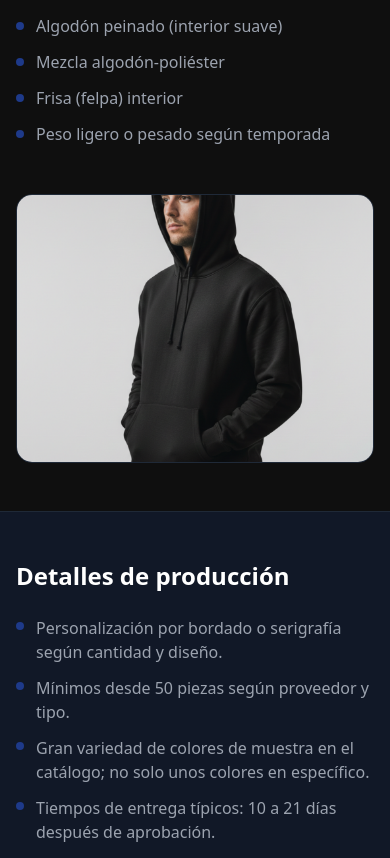
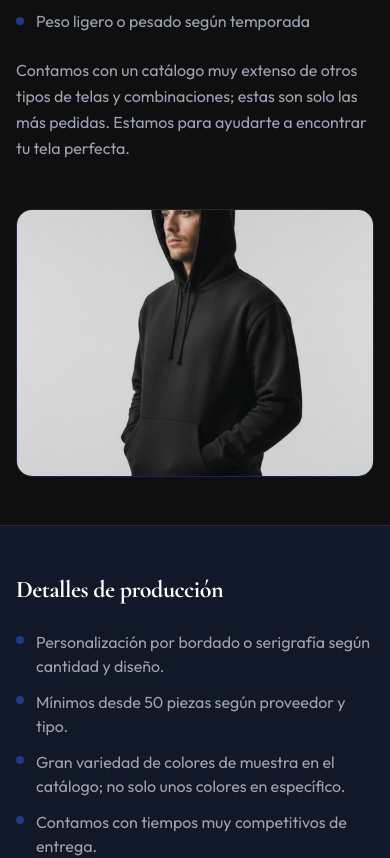
Before and after one commit to chanks2004/rs-textiles, a Next.js app: page /sudaderas in a window 390 px wide. Shown: the part 4340-5198 px from the top of the page. Built offline with nearby package versions, Linux system fonts and the light colour scheme.

Commit message:
Descripción de lo que cambiaste

```diff
--- a/src/app/globals.css
+++ b/src/app/globals.css
@@ -15,3 +15,9 @@
 body {
   @apply bg-[#0f0f0f] text-gray-100 antialiased;
 }
+
+h1, h2, h3, h4, h5, h6 {
+  font-family: var(--font-heading), Georgia, serif;
+  font-weight: 600;
+  letter-spacing: -0.02em;
+}
--- a/src/app/layout.tsx
+++ b/src/app/layout.tsx
@@ -1,7 +1,22 @@
 import type { Metadata } from "next";
+import { Cormorant_Garamond, Outfit } from "next/font/google";
 import "./globals.css";
 import { Header } from "@/components/Header";
 import { Footer } from "@/components/Footer";
+
+const cormorant = Cormorant_Garamond({
+  weight: ["400", "500", "600", "700"],
+  subsets: ["latin"],
+  variable: "--font-heading",
+  display: "swap",
+});
+
+const outfit = Outfit({
+  weight: ["300", "400", "500", "600", "700"],
+  subsets: ["latin"],
+  variable: "--font-sans",
+  display: "swap",
+});
 
 export const metadata: Metadata = {
   title: {
@@ -30,8 +45,8 @@ export default function RootLayout({
   children: React.ReactNode;
 }>) {
   return (
-    <html lang="es">
-      <body className="min-h-screen flex flex-col">
+    <html lang="es" className={`${cormorant.variable} ${outfit.variable}`}>
+      <body className="min-h-screen flex flex-col font-sans antialiased">
         <Header />
         <main className="flex-1">{children}</main>
         <Footer />
--- a/src/app/playeras/page.tsx
+++ b/src/app/playeras/page.tsx
@@ -34,6 +34,13 @@ const printMethods = [
     description: "Diseños full color, fotos y gradientes. Sin mínimo de colores, ideal para pedidos cortos.",
     imageSrc: images.digital,
   },
+];
+
+const productionDetails = [
+  "Personalización por serigrafía, bordado o impresión digital según cantidad y diseño.",
+  "Mínimos desde 50 piezas según proveedor y tipo.",
+  "Gran variedad de colores de muestra en el catálogo; no solo unos colores en específico.",
+  "Contamos con tiempos muy competitivos de entrega.",
 ];
 
 export default function PlayerasPage() {
@@ -73,7 +80,7 @@ export default function PlayerasPage() {
             Playeras en detalle
           </h2>
           <p className="text-lg text-gray-400 max-w-2xl mx-auto text-center mb-12">
-            Ofrecemos gran variedad de colores de muestra en el catálogo, no solo unos colores en específico. Cuello redondo, manga corta y tejido suave para personalizar.
+            Tenemos de todo tipo de calidad: desde playeras económicas para eventos hasta playeras de alta calidad (por ejemplo 320 gsm). Ofrecemos gran variedad de colores de muestra en el catálogo, no solo unos colores en específico. Cuello redondo, manga corta y tejido suave para personalizar. <strong className="text-white">Tu creatividad la hacemos realidad: cualquier producto que tengas en mente lo podemos hacer realidad.</strong>
           </p>
           <div className="relative aspect-[2/1] md:aspect-[21/9] max-w-4xl mx-auto rounded-2xl overflow-hidden bg-gray-900 border border-gray-800">
             <NextImage
@@ -132,6 +139,9 @@ export default function PlayerasPage() {
                   </li>
                 ))}
               </ul>
+              <p className="mt-6 text-gray-400 leading-relaxed max-w-2xl">
+                Contamos con un catálogo muy extenso de otros tipos de telas y combinaciones; estas son solo las más pedidas. Estamos para ayudarte a encontrar tu tela perfecta.
+              </p>
             </div>
             <div className="relative aspect-[4/3] rounded-2xl overflow-hidden bg-gray-900 border border-gray-800">
               <NextImage
@@ -182,6 +192,36 @@ export default function PlayerasPage() {
 
       <section className="py-12 md:py-16 bg-surface border-y border-gray-800">
         <Container>
+          <div className="grid lg:grid-cols-2 gap-12 items-center">
+            <div>
+              <h2 className="text-2xl md:text-3xl font-bold text-white mb-6">
+                Detalles de producción
+              </h2>
+              <ul className="space-y-3 max-w-2xl">
+                {productionDetails.map((detail, i) => (
+                  <li key={i} className="flex items-start gap-3 text-gray-400">
+                    <span className="w-2 h-2 rounded-full bg-primary shrink-0 mt-1.5" />
+                    {detail}
+                  </li>
+                ))}
+              </ul>
+            </div>
+            <div className="relative aspect-video rounded-2xl overflow-hidden bg-gray-900 border border-gray-800">
+              <NextImage
+                src={images.playerasModelos[2]}
+                alt="Producción de playeras"
+                fill
+                className="object-contain"
+                sizes="(max-width: 1024px) 100vw, 50vw"
+                quality={90}
+              />
+            </div>
+          </div>
+        </Container>
+      </section>
+
+      <section className="py-12 md:py-16">
+        <Container>
           <h2 className="text-2xl md:text-3xl font-bold text-white mb-4">
             Amplia variedad a tu medida
           </h2>
--- a/src/app/sudaderas/page.tsx
+++ b/src/app/sudaderas/page.tsx
@@ -28,7 +28,7 @@ const productionDetails = [
   "Personalización por bordado o serigrafía según cantidad y diseño.",
   "Mínimos desde 50 piezas según proveedor y tipo.",
   "Gran variedad de colores de muestra en el catálogo; no solo unos colores en específico.",
-  "Tiempos de entrega típicos: 10 a 21 días después de aprobación.",
+  "Contamos con tiempos muy competitivos de entrega.",
 ];
 
 export default function SudaderasPage() {
@@ -212,6 +212,9 @@ export default function SudaderasPage() {
                   </li>
                 ))}
               </ul>
+              <p className="mt-6 text-gray-400 leading-relaxed max-w-2xl">
+                Contamos con un catálogo muy extenso de otros tipos de telas y combinaciones; estas son solo las más pedidas. Estamos para ayudarte a encontrar tu tela perfecta.
+              </p>
             </div>
           </div>
         </Container>
--- a/src/components/Footer.tsx
+++ b/src/components/Footer.tsx
@@ -19,7 +19,7 @@ export function Footer() {
           <div>
             <Link
               href="/"
-              className="text-lg font-semibold text-white"
+              className="font-heading text-lg font-semibold text-white"
             >
               RS Textiles
             </Link>
--- a/src/components/Header.tsx
+++ b/src/components/Header.tsx
@@ -24,7 +24,7 @@ export function Header() {
         <div className="flex items-center justify-between h-16 md:h-20">
           <Link
             href="/"
-            className="text-xl md:text-2xl font-semibold text-white tracking-tight"
+            className="font-heading text-xl md:text-2xl font-semibold text-white tracking-tight"
           >
             RS Textiles
           </Link>
--- a/tailwind.config.ts
+++ b/tailwind.config.ts
@@ -18,7 +18,8 @@ const config: Config = {
         "gray-dark": "#111827",
       },
       fontFamily: {
-        sans: ["system-ui", "sans-serif"],
+        sans: ["var(--font-sans)", "system-ui", "sans-serif"],
+        heading: ["var(--font-heading)", "Georgia", "serif"],
       },
     },
   },
```
